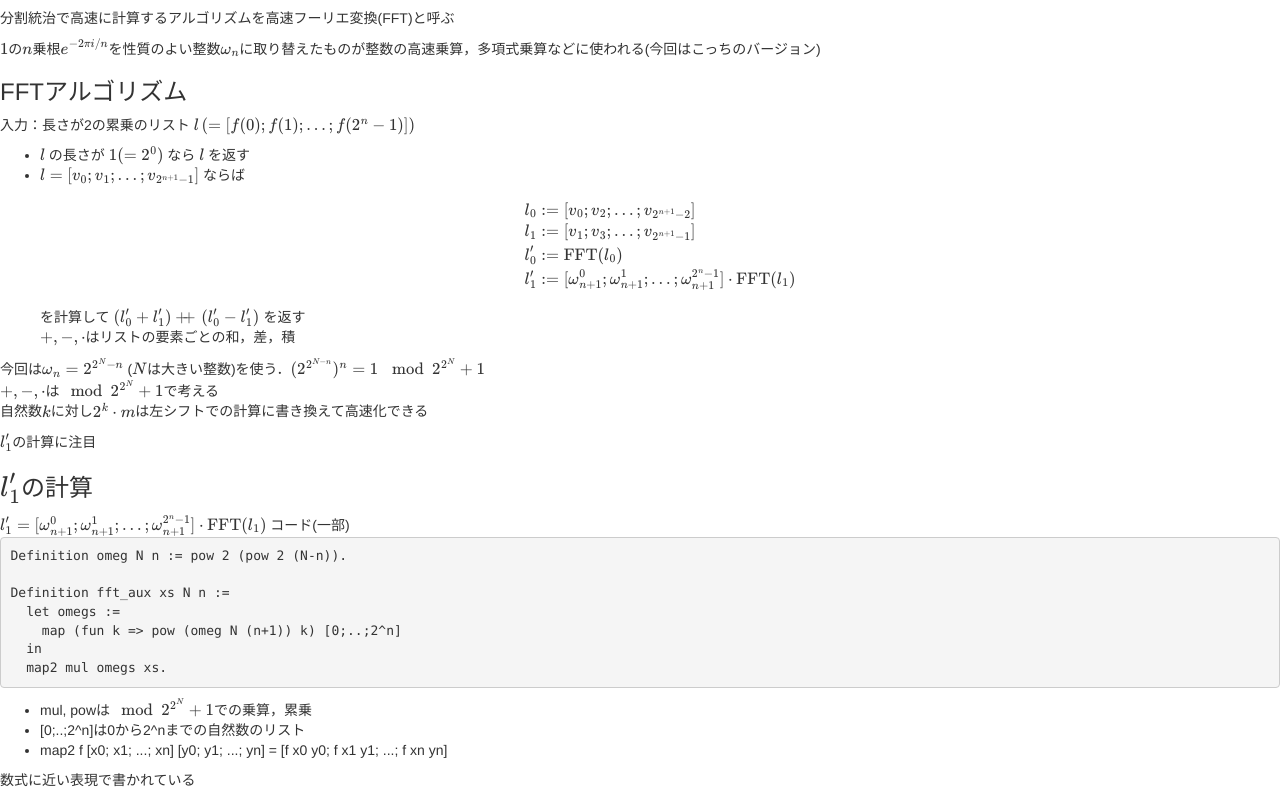
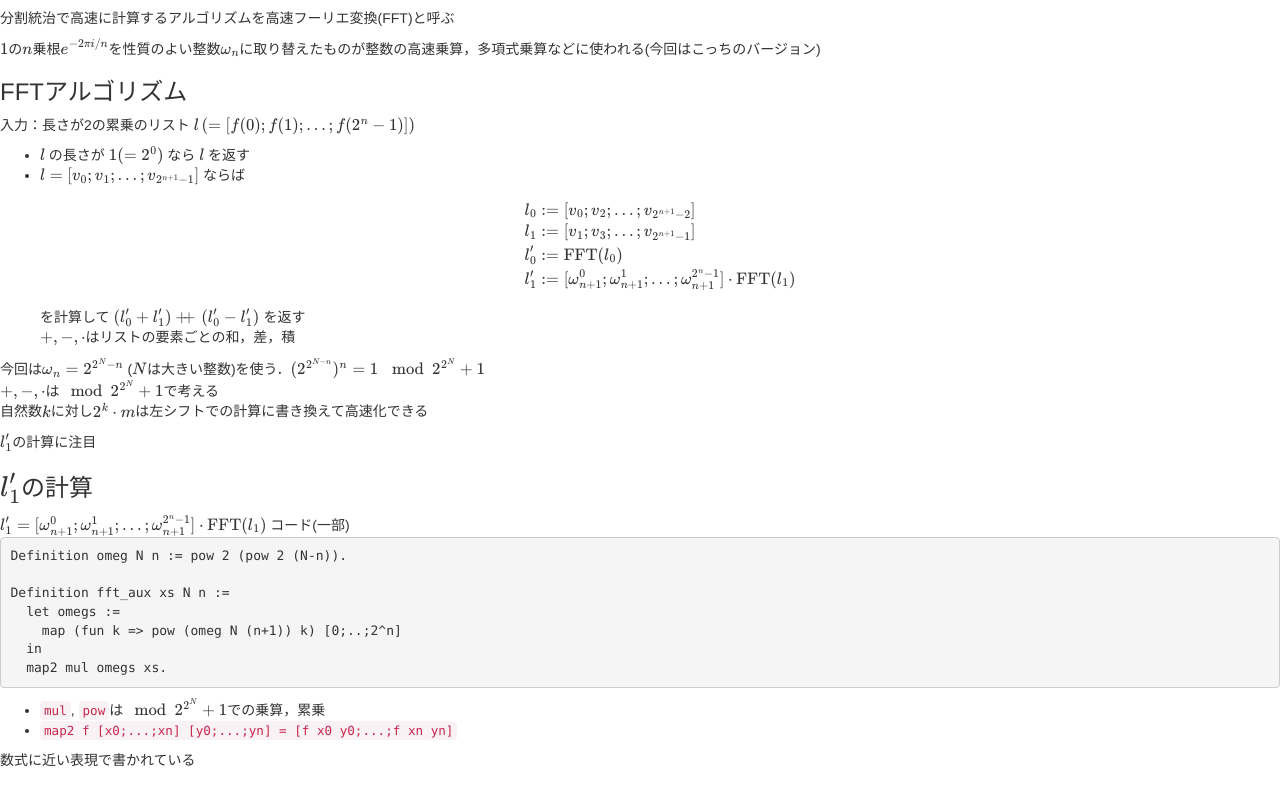
Before and after one commit to mir-ikbch/prosym20, a plain HTML site: page index.html in a window 1280 px wide. Shown: the part 1522-2322 px from the top of the page. Drawn offline with nearby package versions, Linux system fonts and the light colour scheme; a script that the page names is missing.

Commit message:
jscoq-build change

```diff
--- a/index.html
+++ b/index.html
@@ -187,9 +187,9 @@ Definition fft_aux xs N n :=
   in
   map2 mul omegs xs.</pre>
 	<ul>
-		<li>mul, powは\(\mod 2^{2^N}+1\)での乗算，累乗</li>
-		<li>[0;..;2^n]は0から2^nまでの自然数のリスト</li>
-		<li>map2 f [x0; x1; ...; xn] [y0; y1; ...; yn] = [f x0 y0; f x1 y1; ...; f xn yn]</li>
+		<li><code>mul</code>, <code>pow</code>は\(\mod 2^{2^N}+1\)での乗算，累乗</li>
+		<li><code>map2 f [x0;...;xn] [y0;...;yn]
+= [f x0 y0;...;f xn yn]</code></li>
 	</ul>
 	数式に近い表現で書かれている
 </div>
```
Also changed, not shown: 1 other file.
